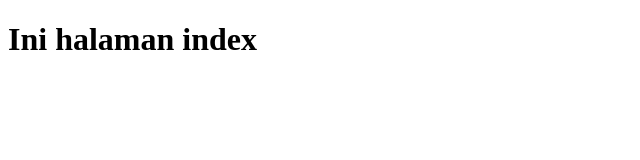
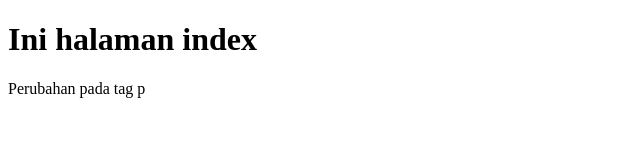
Before and after one commit to arissetyawan1/learning-remote-repo, a plain HTML site: page index.html in a window 1280 px wide. Shown: the whole page, without its empty margins (0-640 px from the left). Drawn offline with Linux system fonts and the light colour scheme.

Commit message:
Perubahan pada tag p

```diff
--- a/index.html
+++ b/index.html
@@ -8,5 +8,6 @@
 </head>
 <body>
     <h1>Ini halaman index</h1>
+    <p>Perubahan pada tag p</p>
 </body>
 </html>
```
